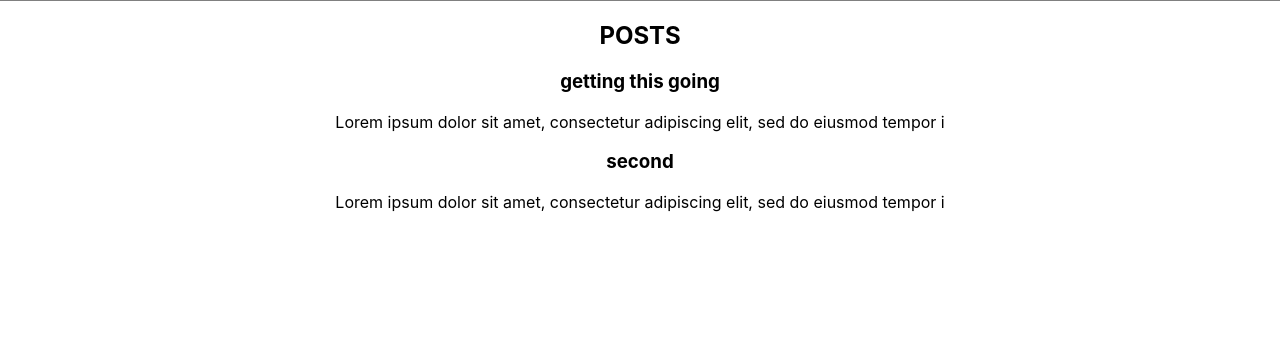
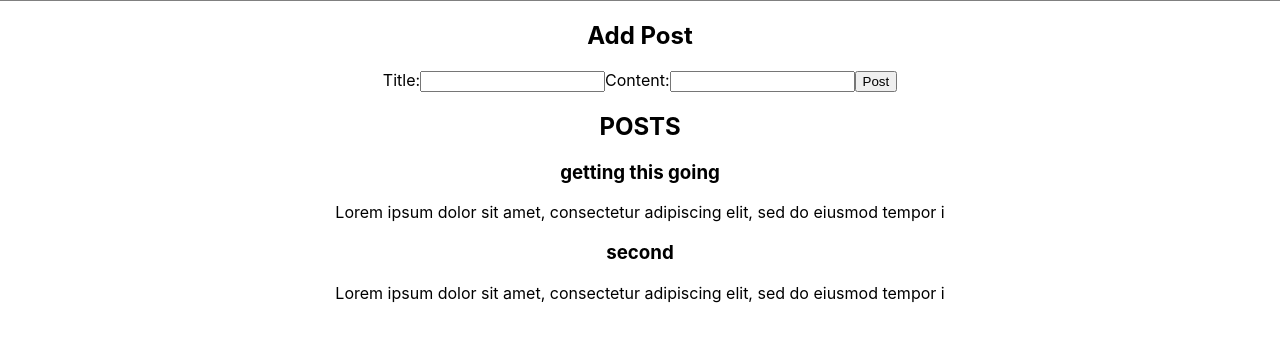
Before and after one commit to dwaynediddy/xclipshare, a React (Create React App) app: page / in a window 1280 px wide. Shown: the top 342 px of the page. Built offline with nearby package versions, Linux system fonts and the light colour scheme.

Commit message:
add post form completed

```diff
--- a/src/App.js
+++ b/src/App.js
@@ -1,5 +1,5 @@
 import './App.css';
-import Access from './screens/Access'
+// import Access from './screens/Access'
 import Home from './screens/Home'
 
 function App() {
--- a/src/components/AddPostForm.js
+++ b/src/components/AddPostForm.js
@@ -1,4 +1,8 @@
 import { useState } from 'react'
+import { useDispatch } from 'react-redux'
+import { nanoid } from '@reduxjs/toolkit'
+
+import { postAdded } from './posts/postsSlice'
 
 const AddPostForm = () => {
     const [ title, setTitle ] = useState('')
@@ -7,11 +11,26 @@ const AddPostForm = () => {
     const onTitleChange = e => setTitle(e.target.value)
     const onContentChange = e => setContent(e.target)
 
+    const dispatch = useDispatch()
+
+    const onSubmit = () => {
+        if(title && content) {
+            dispatch(postAdded({
+                id: nanoid(),
+                title: title,
+                content: content
+            })
+            )
+                setTitle('')
+                setContent('')
+        }
+    }
+
   return (
-    <Section>
+    <section>
         <h2>Add Post</h2>
         <form>
-            <label htmlFor='postTitle'>Title</label>
+            <label htmlFor='postTitle'>Title:</label>
             <input
                 type='text'
                 id='postTitle'
@@ -19,7 +38,7 @@ const AddPostForm = () => {
                 value={title}
                 onChange={onTitleChange}
             />
-            <label htmlFor='postContent'>Content</label>
+            <label htmlFor='postContent'>Content:</label>
             <input
                 type='text'
                 id='postConetent'
@@ -27,9 +46,12 @@ const AddPostForm = () => {
                 value={content}
                 onChange={onContentChange}
             />
-            <button type='submit'>Post</button>
+            <button
+            onClick={onSubmit}
+            type='submit'
+            >Post</button>
         </form>
-    </Section>
+    </section>
   )
 }
 
--- a/src/screens/Home.js
+++ b/src/screens/Home.js
@@ -2,10 +2,12 @@ import React from 'react'
 import './style/home.css'
 // import Clip from '../components/Clip'
 import PostsList from '../components/PostsList'
+import AddPostForm from '../components/AddPostForm'
 
 const Home = () => {
   return (
     <div className='container'>
+        <AddPostForm />
         <PostsList />
     </div>
   )
```
